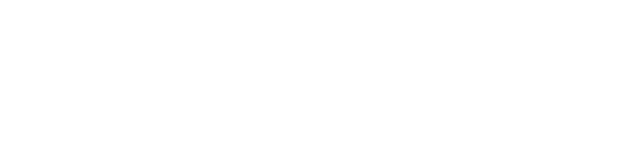
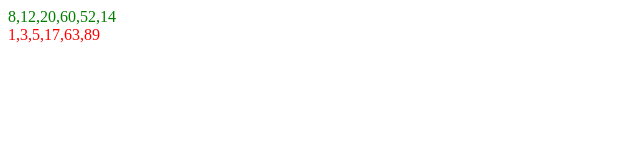
Before and after one commit to bertoldimatteo/js-jsnacks-blocco-3, a plain HTML site: page snack-3/index.html in a window 1280 px wide. Shown: the whole page, without its empty margins (0-640 px from the left). Drawn offline with Linux system fonts and the light colour scheme.

Commit message:
#inteoriacisonoriuscito#vadoaubriacarmimale#sperodiricordare

```diff
--- a/snack-3/index.html
+++ b/snack-3/index.html
@@ -8,8 +8,8 @@
 </head>
 <body>
 
-    <div class="div" id="green"></div>
-    <div class="div" id="red"></div>
+    <div class="div" id="green" class="odd"></div>
+    <div class="div" id="red" class="even"></div>
 
     <script src="main.js"></script>
 </body>
--- a/snack-3/main.js
+++ b/snack-3/main.js
@@ -5,18 +5,19 @@
 
 const arrayNumbers = [1,3,5,8,12,20,60,52,14,17,63,89];
 
-let greenNumber;
-let redNumbers;
+let greenNumbers = [];
+let redNumbers = [];
 
 const greenText = document.getElementById("green").style.color = "green";
 const redText = document.getElementById("red").style.color = "red";
 
-for (let i = 0; i < arrayNumbers.length; i++) {
-    if (arrayNumbers % 2 == 0){
-        greenNumber = arrayNumbers;
-        console.log(greenNumber);
-    } else if ( arrayNumbers % 2 == 1){
-        redNumbers = arrayNumbers;
-        console.log(redNumbers);
+arrayNumbers.forEach(number => {
+    if (number % 2 == 0) {
+      greenNumbers.push(number);
+      document.getElementById("green").innerHTML = greenNumbers;
+    } else if (number % 2 == 1) {
+        redNumbers.push(number);
+        document.getElementById("red").innerHTML = redNumbers;
     }
 }
+);
```
